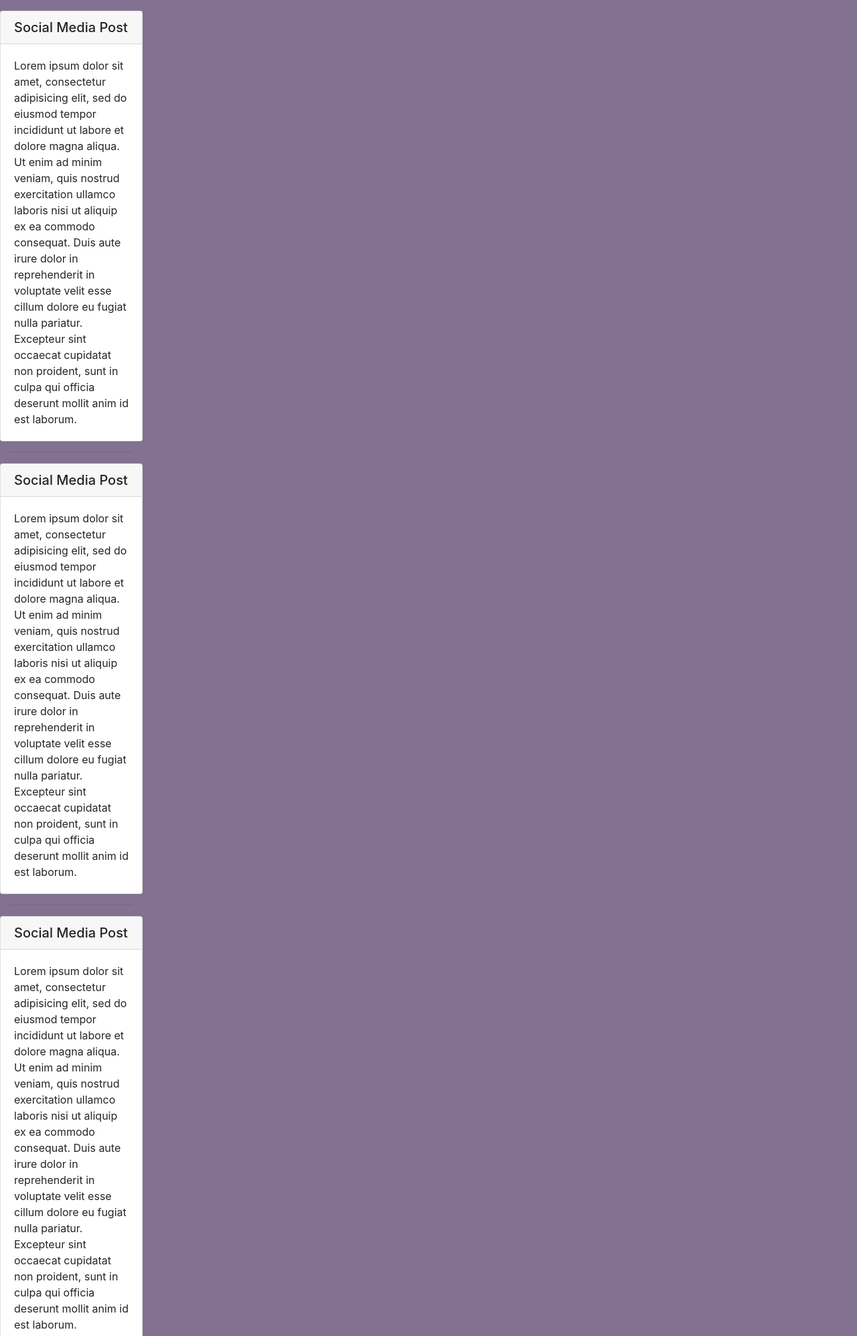
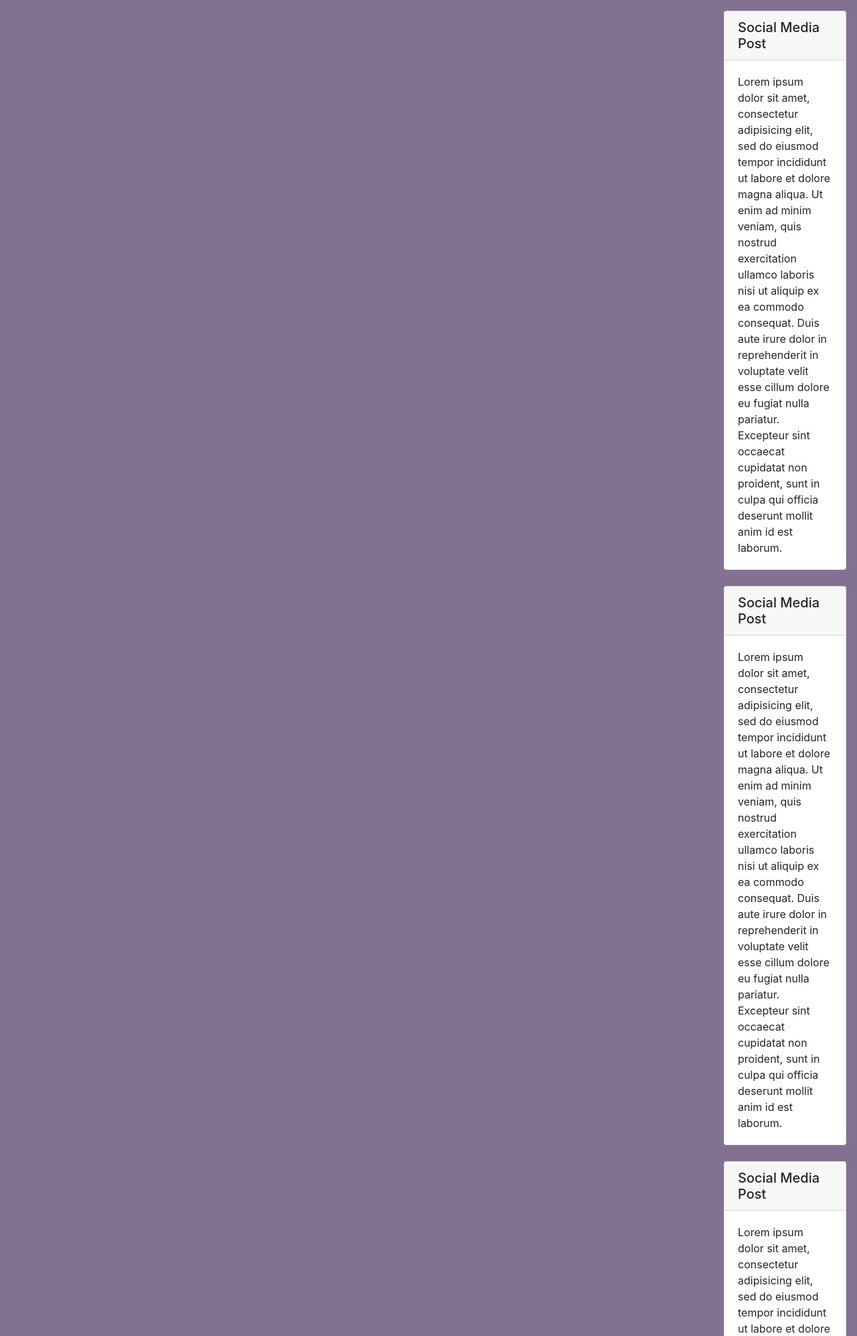
Before and after one commit to BPearlstine/ConquestOfRead, a Django app: page /podcast/episodes/ in a window 1280 px wide. Shown: the part 56-2051 px from the top of the page at 67% size. Run offline with Django 3.2, Linux system fonts and the light colour scheme; data that the repository does not hold is empty; some libraries are stand-ins or nearby versions.

Commit message:
I've got a few cols, but they call me two cols

```diff
--- a/conquestofread/podcast/templates/podcast/podcast_list.html
+++ b/conquestofread/podcast/templates/podcast/podcast_list.html
@@ -1,8 +1,7 @@
 {% extends "base.html" %}
 
 {% block content %}
-{% for cast in podcast_list %}
-  <div class="row">
+  {% for cast in podcast_list %}
     <div class="card">
       <h5 class="card-header">{{ cast.title }}</h5>
       <div class="card-body">
@@ -16,7 +15,6 @@
         <footer class="blockquote-footer">{{ cast.tags }}</footer>
       </div>
     </div>
-  </div>
-  <hr>
-{% endfor %}
+    <br>
+  {% endfor %}
 {% endblock %}
--- a/conquestofread/templates/base.html
+++ b/conquestofread/templates/base.html
@@ -21,13 +21,22 @@
         </div>
       </div>
     </nav>
-    <div class="col-md-6" style="margin-left:1rem; margin-top:1rem;">
-      {% block content %}
-      {% endblock %}
+
+    <div class="container-flex" style="padding:1rem;">
+      <div class="row">
+        <div class="col-md-6">
+          {% block content %}
+          {% endblock %}
+        </div>
+        <div class="col-md-4">
+
+        </div>
+        <div class="col-md-2">
+          {% include "social_media_cards.html" %}
+        </div>
+      </div>
     </div>
-    <div class="col-md-2">
-      {% include "social_media_cards.html" %}
-    </div>
+
     <script src="https://code.jquery.com/jquery-3.3.1.slim.min.js" integrity="sha384-q8i/X+965DzO0rT7abK41JStQIAqVgRVzpbzo5smXKp4YfRvH+8abtTE1Pi6jizo" crossorigin="anonymous"></script>
     <script src="https://cdnjs.cloudflare.com/ajax/libs/popper.js/1.14.7/umd/popper.min.js" integrity="sha384-UO2eT0CpHqdSJQ6hJty5KVphtPhzWj9WO1clHTMGa3JDZwrnQq4sF86dIHNDz0W1" crossorigin="anonymous"></script>
     <script src="https://stackpath.bootstrapcdn.com/bootstrap/4.3.1/js/bootstrap.min.js" integrity="sha384-JjSmVgyd0p3pXB1rRibZUAYoIIy6OrQ6VrjIEaFf/nJGzIxFDsf4x0xIM+B07jRM" crossorigin="anonymous"></script>
--- a/conquestofread/templates/social_media_cards.html
+++ b/conquestofread/templates/social_media_cards.html
@@ -1,27 +1,22 @@
-<div class="row">
+
 <div class="card">
   <h5 class="card-header">Social Media Post</h5>
   <div class="card-body">
     Lorem ipsum dolor sit amet, consectetur adipisicing elit, sed do eiusmod tempor incididunt ut labore et dolore magna aliqua. Ut enim ad minim veniam, quis nostrud exercitation ullamco laboris nisi ut aliquip ex ea commodo consequat. Duis aute irure dolor in reprehenderit in voluptate velit esse cillum dolore eu fugiat nulla pariatur. Excepteur sint occaecat cupidatat non proident, sunt in culpa qui officia deserunt mollit anim id est laborum.
   </div>
 </div>
-</div>
-<hr>
-<div class="row">
+<br>
 <div class="card">
   <h5 class="card-header">Social Media Post</h5>
   <div class="card-body">
     Lorem ipsum dolor sit amet, consectetur adipisicing elit, sed do eiusmod tempor incididunt ut labore et dolore magna aliqua. Ut enim ad minim veniam, quis nostrud exercitation ullamco laboris nisi ut aliquip ex ea commodo consequat. Duis aute irure dolor in reprehenderit in voluptate velit esse cillum dolore eu fugiat nulla pariatur. Excepteur sint occaecat cupidatat non proident, sunt in culpa qui officia deserunt mollit anim id est laborum.
   </div>
 </div>
-</div>
-<hr>
-<div class="row">
+<br>
 <div class="card">
   <h5 class="card-header">Social Media Post</h5>
   <div class="card-body">
     Lorem ipsum dolor sit amet, consectetur adipisicing elit, sed do eiusmod tempor incididunt ut labore et dolore magna aliqua. Ut enim ad minim veniam, quis nostrud exercitation ullamco laboris nisi ut aliquip ex ea commodo consequat. Duis aute irure dolor in reprehenderit in voluptate velit esse cillum dolore eu fugiat nulla pariatur. Excepteur sint occaecat cupidatat non proident, sunt in culpa qui officia deserunt mollit anim id est laborum.
   </div>
 </div>
-</div>
-<hr>
+<br>
```
Lines whose indentation alone changed are shown as unchanged.
